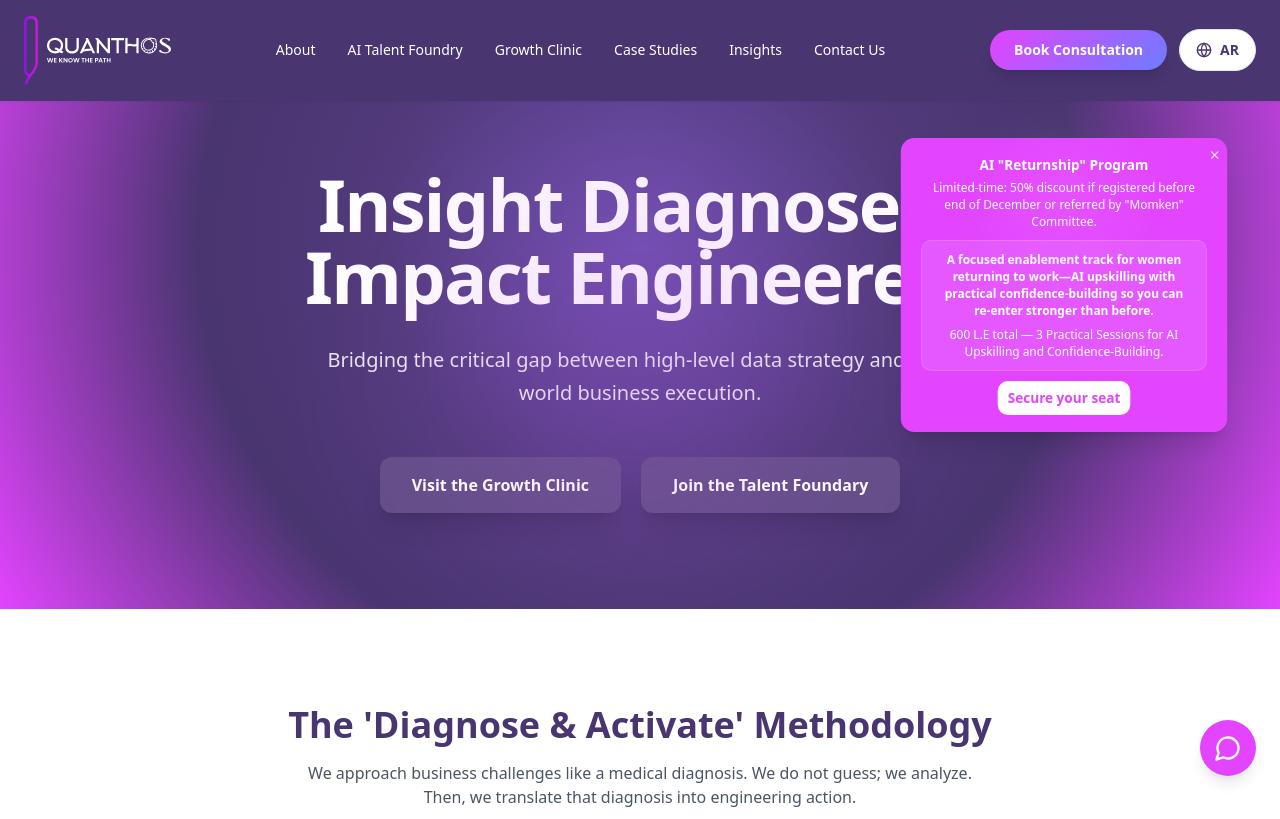
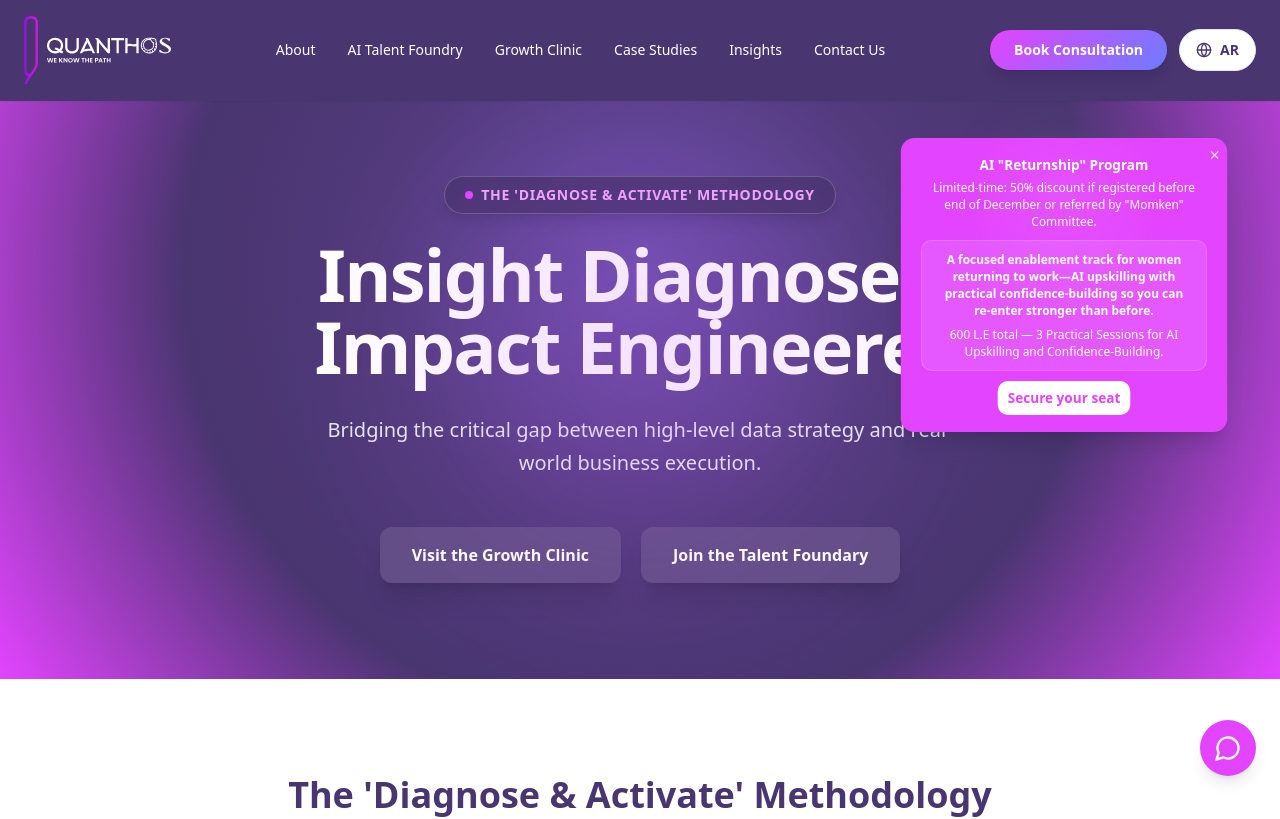
Before and after one commit to quanthos-ai/quanthos-ai.github.io, a React (Vite) app: page / in a window 1280 px wide. Shown: the top 819 px of the page. Built offline with nearby package versions, Linux system fonts and the light colour scheme.

Commit message:
Restoring Hero Badge "The 'Diagnose & Activation' Methodology

```diff
--- a/src/App.tsx
+++ b/src/App.tsx
@@ -121,6 +121,18 @@ function App() {
        <div className="max-w-5xl mx-auto">
           <div className="absolute left-1/2 -translate-x-1/2 top-36 w-[420px] h-[420px] rounded-full blur-[100px] opacity-60 pointer-events-none" style={{ backgroundImage: 'radial-gradient(circle at center, rgba(227,68,255,0.35), rgba(109,124,255,0.2))' }}></div>
 
+          <div className="flex justify-center mt-8 mb-6">
+            <button
+              onClick={() => goToSection('methodology')}
+              className="inline-flex items-center gap-2 px-5 py-2 rounded-full border border-white/20 text-sm font-semibold tracking-wider shadow-lg hover:shadow-xl transition-all"
+              style={{ backgroundColor: '#493570', color: '#f2aaff' }}
+              aria-label="Go to Methodology"
+            >
+              <span className="inline-block w-2 h-2 rounded-full bg-quanthos-magenta"></span>
+              <span>{lang === 'en' ? t.methodology.title.toUpperCase() : t.methodology.title}</span>
+            </button>
+          </div>
+
           <div className="text-5xl md:text-7xl font-bold mb-8 leading-tight tracking-tight mt-6">
             {(() => {
               const parts = t.hero.tagline.split('. ');
@@ -180,7 +192,7 @@ function App() {
 
           <div className="grid md:grid-cols-2 gap-8 items-stretch">
             {t.methodology.phases.map((phase, idx) => (
-              <div key={idx} className={`p-10 rounded-[32px] border transition-all hover:shadow-xl ${idx === 0 ? 'bg-quanthos-panel border-gray-100' : 'bg-quanthos-dark text-white border-quanthos-dark'}`}>
+              <div key={idx} className={`p-10 rounded-[32px] border transition-all hover:shadow-xl hover:-translate-y-1 ${idx === 0 ? 'bg-quanthos-panel border-gray-100 hover:border-quanthos-blue/30' : 'bg-quanthos-dark text-white border-quanthos-dark hover:border-quanthos-magenta/40'}`}>
                 <div className="flex items-center gap-4 mb-6">
                   <div className={`w-12 h-12 rounded-2xl flex items-center justify-center ${idx === 0 ? 'bg-quanthos-blue/10 text-quanthos-blue' : 'bg-quanthos-magenta text-white'}`}>
                     {idx === 0 ? <Activity size={24} /> : <Zap size={24} />}
--- a/src/data/content.ts
+++ b/src/data/content.ts
@@ -31,7 +31,7 @@ export const content = {
       contact: "Book Consultation",
     },
     hero: {
-      tagline: "Insight Diagnosed. Impact Engineered.",
+      tagline: "Insight Diagnosed.. Impact Engineered",
       sub: "Bridging the critical gap between high-level data strategy and real-world business execution.",
       cta_primary: "Visit the Growth Clinic",
       cta_secondary: "Join the Talent Foundary",
@@ -281,7 +281,7 @@ export const content = {
       contact: "احجز استشارة",
     },
     hero: {
-      tagline: "تشخيص مدروس. تأثير مُهندس.",
+      tagline: "تشخيص مدروس.. تأثير مُهندس",
       sub: "نجمع الافضل ما بين العالمين، عالم الاستراتيجيات المحكمة المبنية على البيانات الحقيقية، و عالم هندسة الخطط عالية الدقة و الواقعية",
       cta_primary: "تعرّف على عيادة النمو",
       cta_secondary: "انضم إلى مصنع المواهب",
```
Lines whose indentation alone changed are shown as unchanged.
